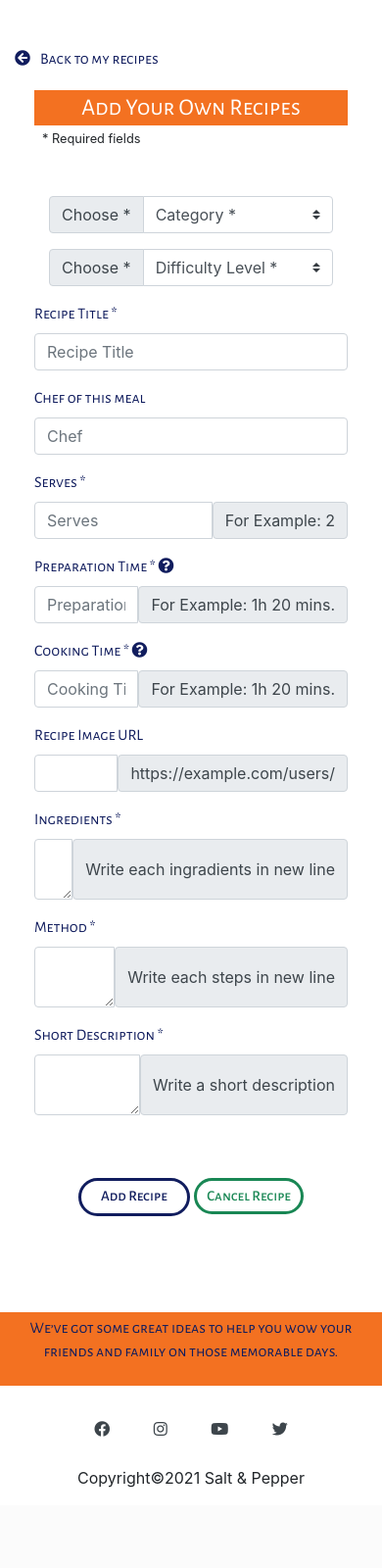
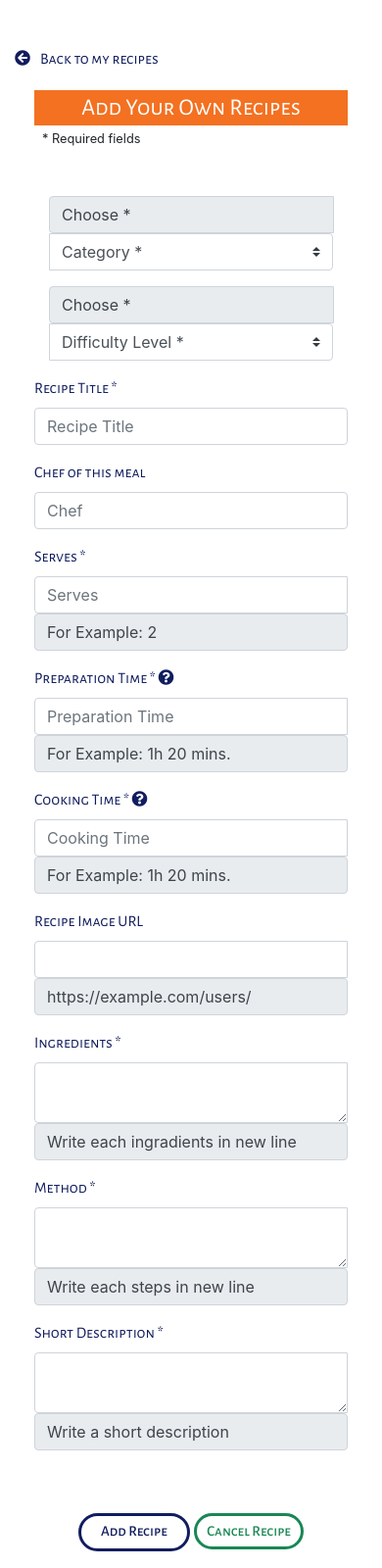
Before and after one commit to szilG/Salt-Papper, a Flask app: page /add_recipe/ in a window 390 px wide. Shown: the part 521-2121 px from the top of the page at 98% size. Before the commit the page ends 2039 px from the top, so only its background shows below. Run offline with Flask 2, Linux system fonts and the light colour scheme; the visitor is signed in with stand-in values (Sample User, id 1); data that the repository does not hold is empty; some libraries are stand-ins or nearby versions; some web fonts are replaced.

Commit message:
add style to input fields to be 100% on small size

```diff
--- a/static/css/style.css
+++ b/static/css/style.css
@@ -928,6 +928,9 @@ footer {
     .error-hero h2 {
         margin-top: 30%;
     }
+    .profile-container h3 {
+        padding-top: 40px;
+    }
 }
 
 @media screen and (max-width:480px) {
@@ -978,7 +981,55 @@ footer {
         padding-bottom: 10px;
     }
     .input-group {
+        display: block;
         padding: 0;
+    }
+    #method {
+        margin: 0;
+        width: 100%;
+    }
+    #description {
+        margin: 0;
+        width: 100%;
+    }
+    #ingredients {
+        margin: 0;
+        width: 100%;
+    }
+    #image {
+        margin: 0;
+        width: 100%;
+    }
+    #cook_time {
+        margin: 0;
+        width: 100%;
+    }
+    #prep_time {
+        margin: 0;
+        width: 100%;
+    }
+    #serves {
+        margin: 0;
+        width: 100%;
+    }
+    #chef {
+        margin: 0;
+        width: 100%;
+    }
+    #recipe_name {
+        margin: 0;
+        width: 100%;
+    }
+    #difficulty_level {
+        margin: 0;
+        width: 100%;
+    }
+    #category_name {
+        margin: 0;
+        width: 100%;
+    }
+    .input-group-prepend {
+        display: block;
     }
     .search-bar {
         top: 25%;
--- a/templates/base.html
+++ b/templates/base.html
@@ -11,7 +11,7 @@
     <link rel="apple-touch-icon" sizes="180x180" href="{{ url_for('static', filename='favicons/apple-touch-icon.png') }}">
     <link rel="icon" type="image/png" sizes="32x32" href="{{ url_for('static', filename='favicons/favicon-32x32.png') }}">
     <link rel="icon" type="image/png" sizes="16x16" href="{{ url_for('static', filename='favicons/favicon-16x16.png') }}">
-    <link rel="manifest" href="{{ url_for('static', filename='favicons/site.webmanifest') }}">
+    <!-- <link rel="manifest" href="{{ url_for('static', filename='favicons/site.webmanifest') }}"> -->
     <!--Bootstrap CDN-->
     <link rel="stylesheet" href="https://cdn.jsdelivr.net/npm/bootstrap@4.6.0/dist/css/bootstrap.min.css" integrity="sha384-B0vP5xmATw1+K9KRQjQERJvTumQW0nPEzvF6L/Z6nronJ3oUOFUFpCjEUQouq2+l" crossorigin="anonymous">
     <!--Font Awesome CDN-->
@@ -103,7 +103,7 @@
                           <div class="form-group">
                             <label for="password">Password</label>
                             <i class="fas fa-user-lock"></i>
-                            <input id="password" name="password" type="password" minlength="5" maxlength="15"
+                            <input id="password" name="password" type="password" minlength="8" maxlength="20"
                             pattern="^(?=.*?[A-Z])(?=.*?[a-z])(?=.*?[0-9]).{8,}$" class="validate form-control"
                             aria-describedby="password" required>
                           </div>
@@ -164,14 +164,14 @@
                         </div>
                       </div>
 
-                      <small class="center-align">Minimum 8 caracther one upper case letter, one lower
+                      <small class="center-align">Minimum 8 characters one upper case letter, one lower
                         case letter and one digit</small>
                       <div class="row">
                         <div class="col-sm-12">
                           <div class="form-group">
                             <label for="password">Password</label>
                             <i class="fas fa-user-lock"></i>
-                            <input id="password2" name="password" type="password" minlength="5" maxlength="15"
+                            <input id="password2" name="password" type="password" minlength="8" maxlength="20"
                             pattern="^(?=.*?[A-Z])(?=.*?[a-z])(?=.*?[0-9]).{8,}$" class="validate form-control"
                             aria-describedby="password2" required>
                           </div>
```
